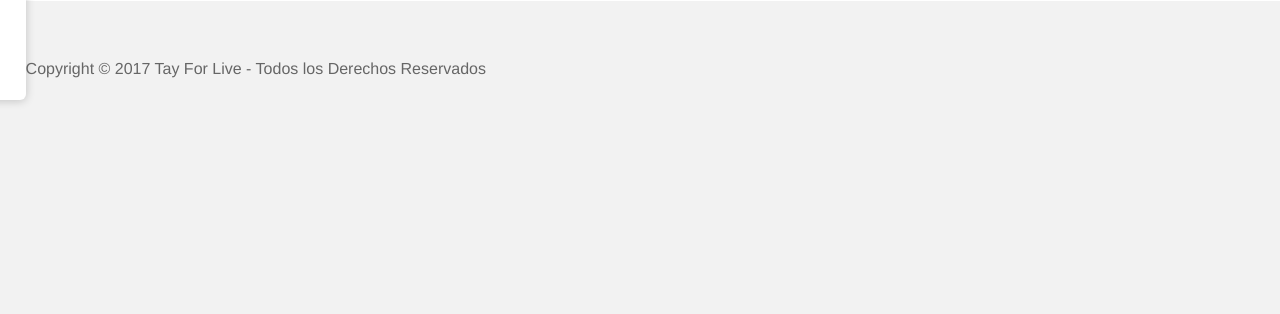
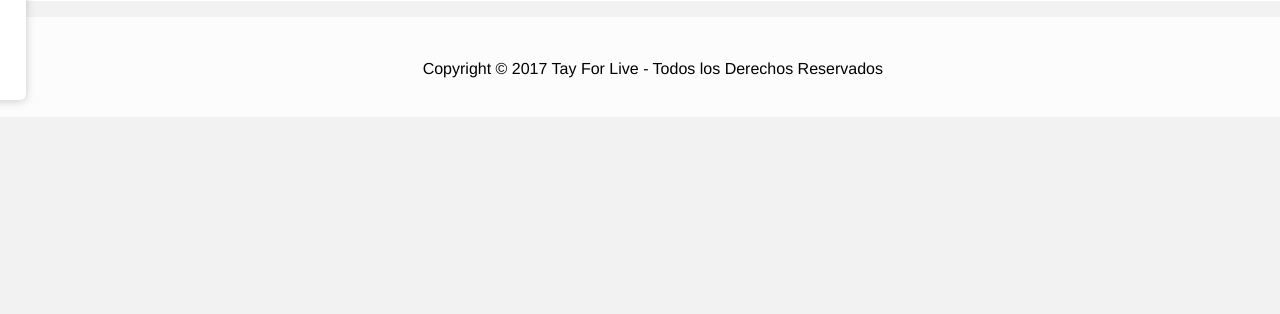
Before and after one commit to FrancoJOG/FrancoJOG.gihhub.io, a plain HTML site: page Producto.html in a window 1280 px wide. Shown: the part 486-800 px from the top of the page. Drawn offline with Linux system fonts and the light colour scheme.

Commit message:
Update Producto.html

```diff
--- a/Producto.html
+++ b/Producto.html
@@ -5,7 +5,9 @@
     <meta http-equiv="X-UA-Compatible" content="IE=edge">
     <meta name="viewport" content="width=device-width, initial-scale=1.0">
     <link rel="stylesheet" href="css/Producto.css">
-    <link rel="stylesheet" href="css/Index.css">
+    <link rel="stylesheet" href="css/index.css">
+    <link rel="stylesheet" href="css/footer.css">
+
 
     <title>Producto</title>
 </head>
```
